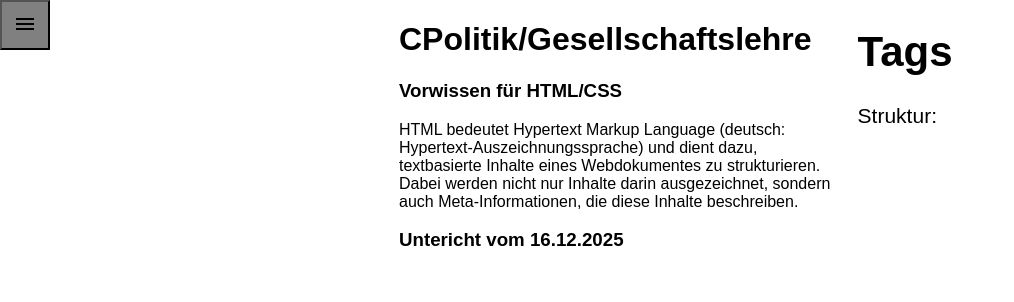
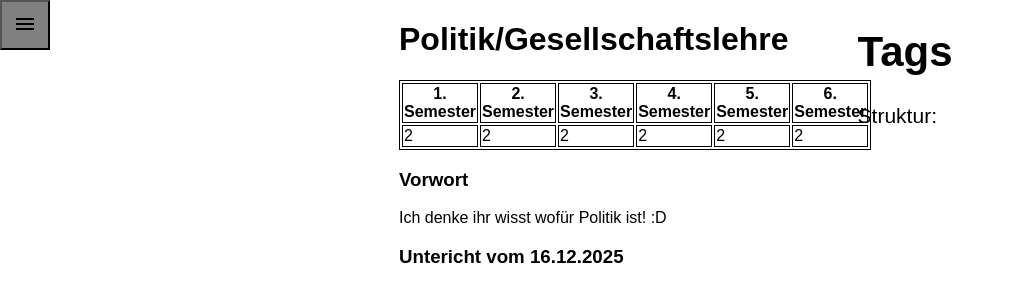
Before and after one commit to Kiraagh/schulstoff-pba3h25a, a plain HTML site: page faecher/main/pol.html in a window 1280 px wide. Shown: the whole page, without its empty margins (0-1014 px from the left). Drawn offline with Linux system fonts and the light colour scheme.

Commit message:
MOD: Basics überarbeitet
Mat, wil, kom, spo, art, eng

```diff
--- a/faecher/main/pol.html
+++ b/faecher/main/pol.html
@@ -82,16 +82,35 @@
         </div>
     </div>
     <div class="text">
-        <h1>CPolitik/Gesellschaftslehre</h1>
-        <div id="vorwissen">
-            <h3>Vorwissen für HTML/CSS</h3>
-            <section>
-                <p>HTML bedeutet Hypertext Markup Language (deutsch: Hypertext-Auszeichnungssprache) und dient dazu, textbasierte Inhalte eines Webdokumentes zu strukturieren. Dabei werden nicht nur Inhalte darin ausgezeichnet, sondern auch Meta-Informationen, die diese Inhalte beschreiben.</p>
-            </section>
-            <section>
+        <h1>Politik/Gesellschaftslehre</h1>
 
-            </section>
-        </div>
+        <table>
+            <tr>
+                <th>1. Semester</th>
+                <th>2. Semester</th>
+                <th>3. Semester</th>
+                <th>4. Semester</th>
+                <th>5. Semester</th>
+                <th>6. Semester</th>
+            </tr>
+            <tr>
+                <td>2</td>
+                <td>2</td>
+                <td>2</td>
+                <td>2</td>
+                <td>2</td>
+                <td>2</td>
+            </tr>
+        </table>
+
+        <h3>Vorwort</h3>
+        <section>
+            <p>Ich denke ihr wisst wofür Politik ist! :D</p>
+        </section>
+        <section>
+
+        </section>
+
         <div class="16-12-2025">
             <h3>Untericht vom 16.12.2025</h3>
         </div>
```
Also changed, not shown: faecher/main/art.html (+27 -8 lines), faecher/main/eng.html (+27 -8 lines), faecher/main/kom.html (+27 -8 lines), faecher/main/mat.html (+30 -8 lines), faecher/main/spo.html (+27 -8 lines), faecher/main/wil.html (+27 -8 lines).
